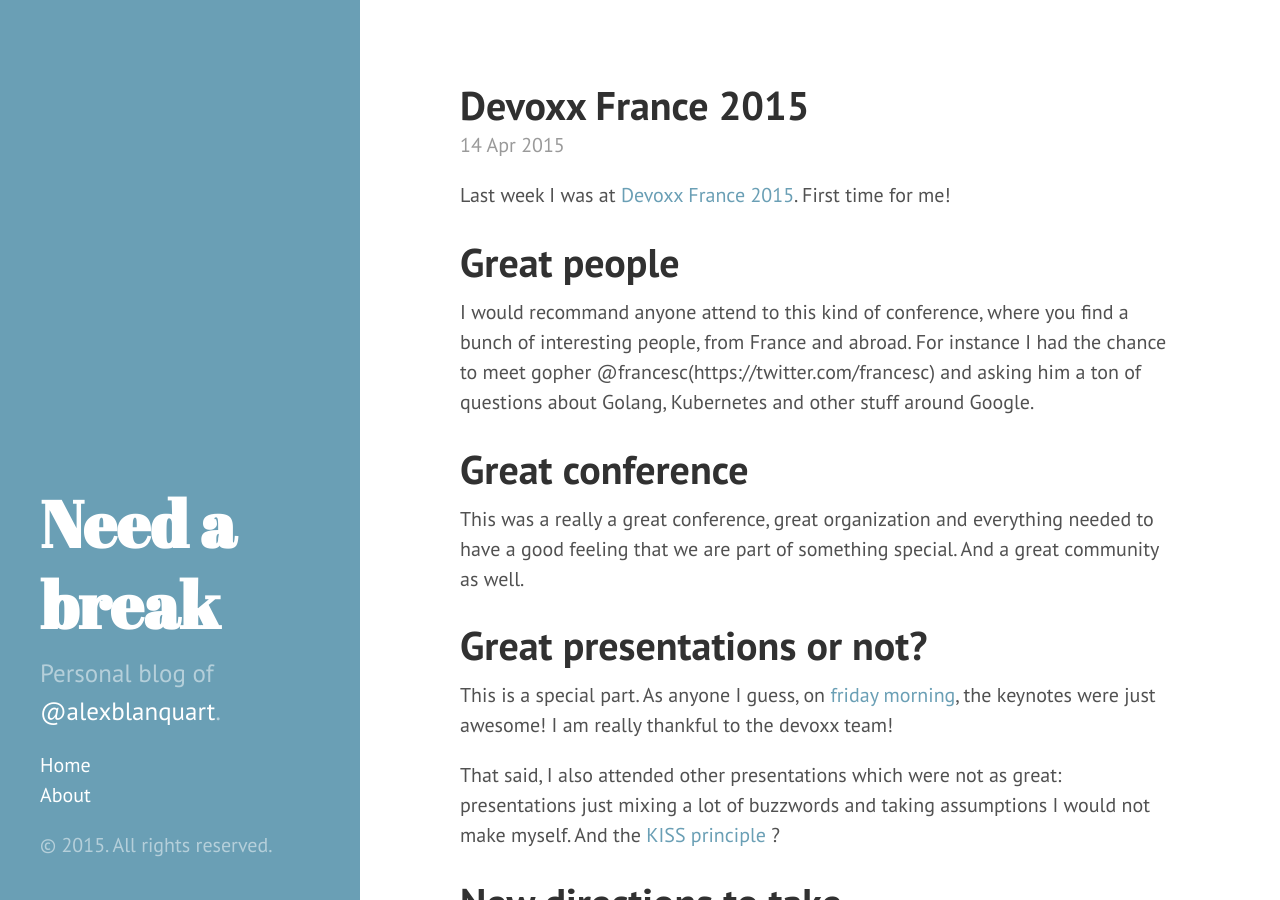
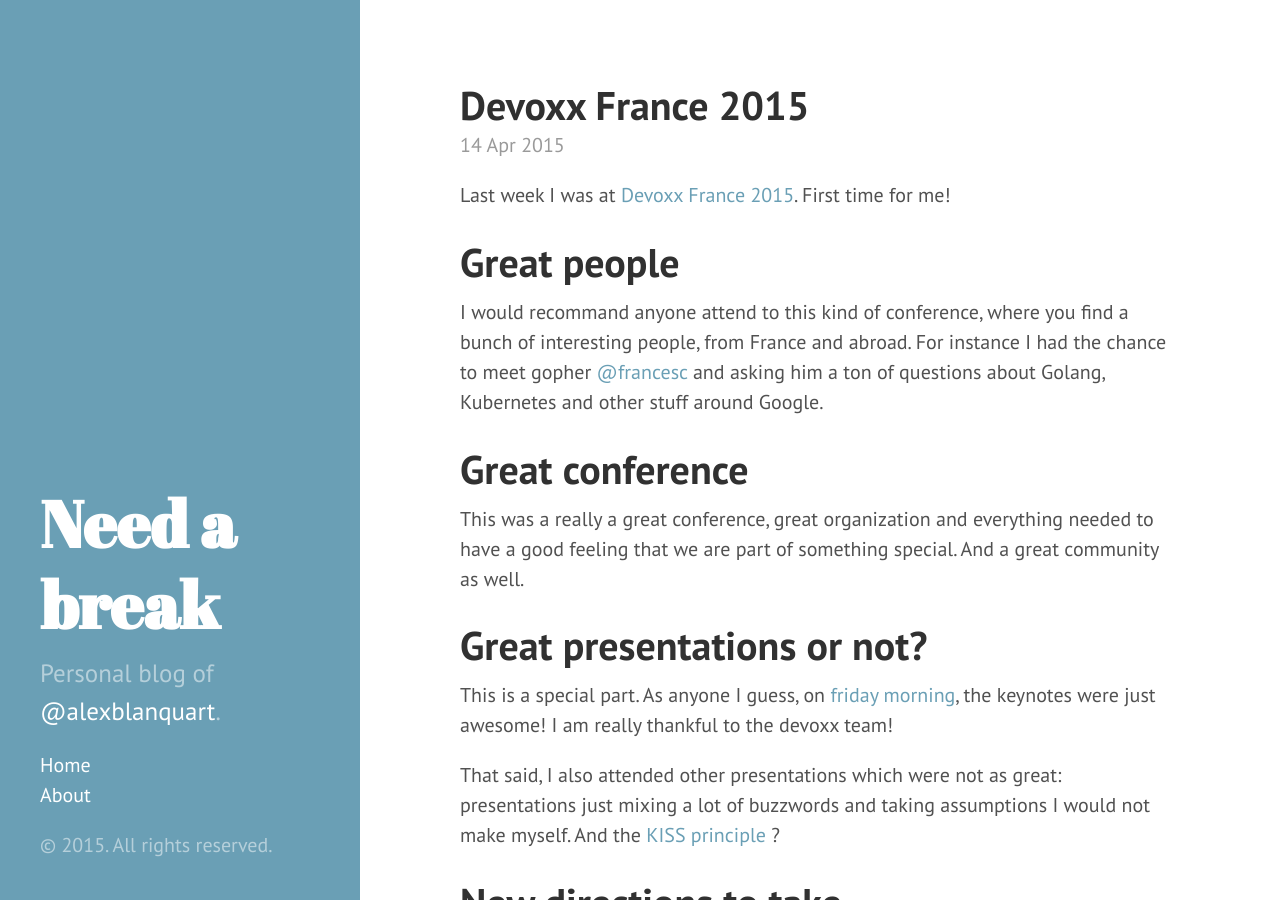
Before and after one commit to alexblanquart/alexblanquart.github.io, a Jekyll site: the page built from _posts/2015-04-14-devoxx-2015.markdown, in a window 1280 px wide and 900 px high. Built offline with Jekyll 4.4.1, drawn with Linux system fonts in a browser that asks for light colours; Markdown is read by kramdown in place of the engine named in the settings.

Commit message:
new post on devoxx

```diff
--- a/_posts/2015-04-14-devoxx-2015.markdown
+++ b/_posts/2015-04-14-devoxx-2015.markdown
@@ -10,7 +10,7 @@
 # Great people
 
 I would recommand anyone attend to this kind of conference, where you find a bunch of interesting people, from France and abroad.
-For instance I had the chance to meet gopher @francesc(https://twitter.com/francesc) and asking him a ton of questions about Golang, Kubernetes and other stuff around Google.
+For instance I had the chance to meet gopher [@francesc](https://twitter.com/francesc) and asking him a ton of questions about Golang, Kubernetes and other stuff around Google.
 
 # Great conference
 
```
